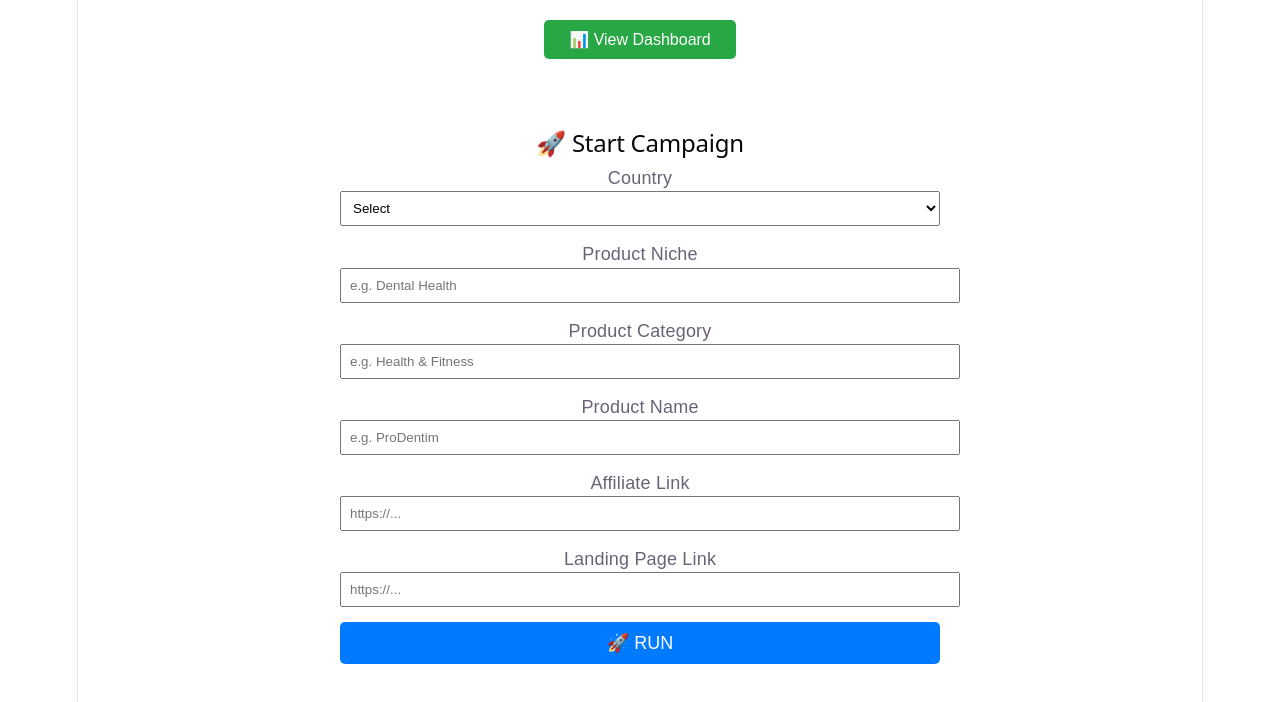
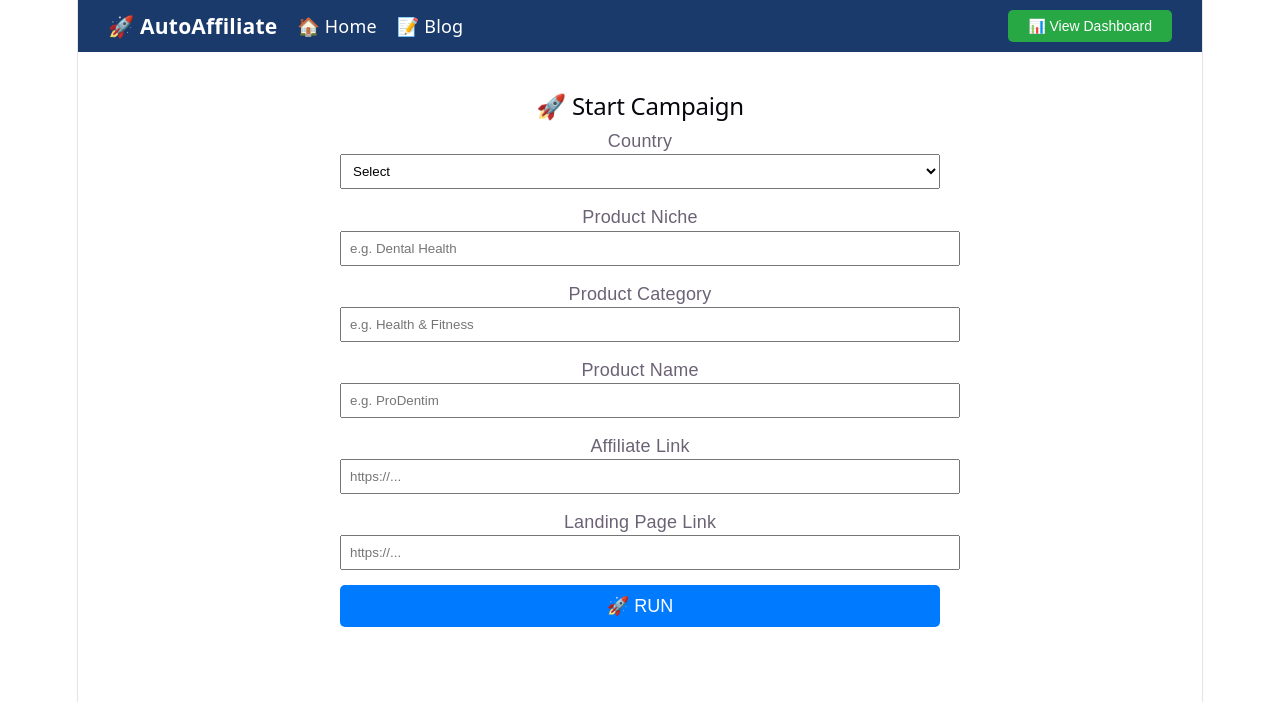
Before and after one commit to nthvsh/autoaffiliate-saas, a React (Vite) app in the folder frontend/: page / in a window 1280 px wide. Shown: the top 702 px of the page. Built offline with nearby package versions, Linux system fonts and the light colour scheme; no server answers.

Commit message:
Update App.tsx

```diff
--- a/frontend/src/App.tsx
+++ b/frontend/src/App.tsx
@@ -1,10 +1,13 @@
 import React, { useState } from 'react';
+import { BrowserRouter, Routes, Route, Link } from 'react-router-dom';
 import axios from 'axios';
 import { Dashboard } from './pages/Dashboard';
+import { Blog } from './pages/Blog';
+import { BlogPost } from './pages/BlogPost';
 
 const API_URL = import.meta.env.VITE_API_URL || 'http://localhost:5000';
 
-function App() {
+function HomePage() {
   const [form, setForm] = useState({
     country: '',
     niche: '',
@@ -39,19 +42,43 @@ function App() {
 
   return (
     <div>
-      <div style={{ textAlign: 'center', margin: '20px 0' }}>
-        <button
-          onClick={() => setShowDashboard(!showDashboard)}
-          style={{ padding: '10px 25px', background: showDashboard ? '#007bff' : '#28a745', color: '#fff', border: 'none', borderRadius: 5, cursor: 'pointer', fontSize: '16px' }}
-        >
-          {showDashboard ? '📝 Back to Campaign' : '📊 View Dashboard'}
-        </button>
+      {/* Navigation Bar */}
+      <div style={{
+        display: 'flex',
+        justifyContent: 'space-between',
+        alignItems: 'center',
+        padding: '10px 30px',
+        background: '#1a3a6b',
+        color: '#fff',
+        marginBottom: '20px'
+      }}>
+        <div style={{ display: 'flex', gap: '20px', alignItems: 'center' }}>
+          <h3 style={{ margin: 0 }}>🚀 AutoAffiliate</h3>
+          <Link to="/" style={{ color: '#fff', textDecoration: 'none' }}>🏠 Home</Link>
+          <Link to="/blog" style={{ color: '#fff', textDecoration: 'none' }}>📝 Blog</Link>
+        </div>
+        <div>
+          <button
+            onClick={() => setShowDashboard(!showDashboard)}
+            style={{
+              padding: '8px 20px',
+              background: showDashboard ? '#007bff' : '#28a745',
+              color: '#fff',
+              border: 'none',
+              borderRadius: 5,
+              cursor: 'pointer',
+              fontSize: '14px'
+            }}
+          >
+            {showDashboard ? '📝 Back to Campaign' : '📊 View Dashboard'}
+          </button>
+        </div>
       </div>
 
       {showDashboard ? (
         <Dashboard />
       ) : (
-        <div style={{ maxWidth: 600, margin: '50px auto', padding: 20, fontFamily: 'Arial' }}>
+        <div style={{ maxWidth: 600, margin: '0 auto', padding: 20, fontFamily: 'Arial' }}>
           <h2>🚀 Start Campaign</h2>
           <form onSubmit={handleSubmit}>
             <div style={{ marginBottom: 15 }}>
@@ -112,4 +139,17 @@ function App() {
   );
 }
 
+function App() {
+  return (
+    <BrowserRouter>
+      <Routes>
+        <Route path="/" element={<HomePage />} />
+        <Route path="/blog" element={<Blog />} />
+        <Route path="/blog/:slug" element={<BlogPost />} />
+        <Route path="/dashboard/:campaignId" element={<Dashboard />} />
+      </Routes>
+    </BrowserRouter>
+  );
+}
+
 export default App;
```
